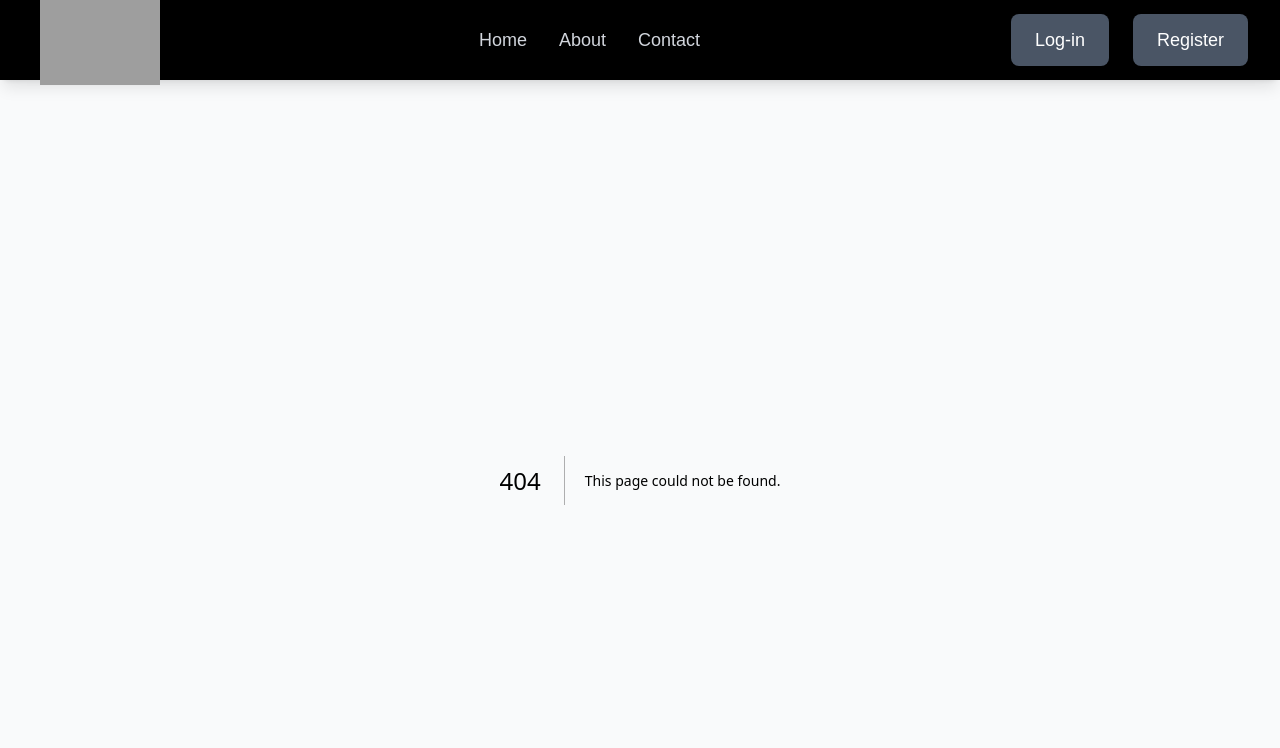
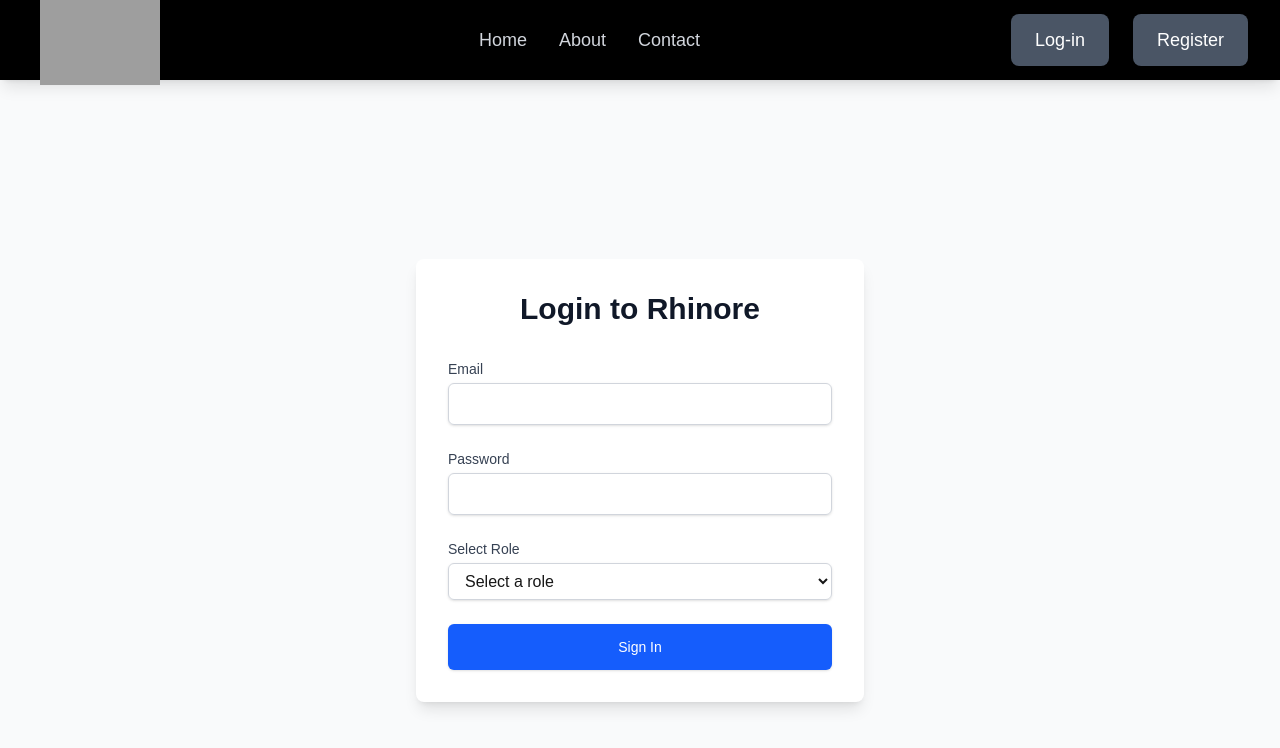
Before and after one commit to Tobibaka/rhinore, a Next.js app: page /login in a window 1280 px wide. Before the commit this address had no page. Shown: the top 748 px of the page. Built offline with nearby package versions, Linux system fonts and the light colour scheme; grey boxes are pictures that could not be loaded.

Commit message:
Add Contact, Login, and Overman pages with initial layout and functionality

```diff
--- /dev/null
+++ b/src/app/contact/page.tsx
@@ -0,0 +1,8 @@
+export default function ContactPage() {
+  return (
+    <div className="max-w-2xl mx-auto mt-24 p-8 bg-white rounded shadow text-center">
+      <h1 className="text-2xl font-bold mb-4">Contact</h1>
+      <p className="text-gray-600">This is a placeholder for the Contact page.</p>
+    </div>
+  );
+}
--- /dev/null
+++ b/src/app/login/page.tsx
@@ -0,0 +1,85 @@
+'use client';
+
+import { useState } from 'react';
+import { useRouter } from 'next/navigation';
+
+export default function LoginPage() {
+  const router = useRouter();
+  const [email, setEmail] = useState('');
+  const [password, setPassword] = useState('');
+  const [role, setRole] = useState('');
+
+  const handleLogin = (e: React.FormEvent) => {
+    e.preventDefault();
+    // In a real app, you'd validate credentials here
+    if (role === 'overman') {
+      router.push('/overman');
+    } else if (role === 'control-head') {
+      router.push('/admin');
+    }
+  };
+
+  return (
+    <div className="min-h-screen flex items-center justify-center bg-gray-50">
+      <div className="max-w-md w-full p-8 bg-white rounded-lg shadow-lg">
+        <div className="text-center mb-8">
+          <h1 className="text-3xl font-bold text-gray-900">Login to Rhinore</h1>
+        </div>
+
+        <form onSubmit={handleLogin} className="space-y-6">
+          <div>
+            <label htmlFor="email" className="block text-sm font-medium text-gray-700">
+              Email
+            </label>
+            <input
+              type="email"
+              id="email"
+              value={email}
+              onChange={(e) => setEmail(e.target.value)}
+              required
+              className="mt-1 block w-full px-3 py-2 border border-gray-300 rounded-md shadow-sm focus:outline-none focus:ring-blue-500 focus:border-blue-500"
+            />
+          </div>
+
+          <div>
+            <label htmlFor="password" className="block text-sm font-medium text-gray-700">
+              Password
+            </label>
+            <input
+              type="password"
+              id="password"
+              value={password}
+              onChange={(e) => setPassword(e.target.value)}
+              required
+              className="mt-1 block w-full px-3 py-2 border border-gray-300 rounded-md shadow-sm focus:outline-none focus:ring-blue-500 focus:border-blue-500"
+            />
+          </div>
+
+          <div>
+            <label htmlFor="role" className="block text-sm font-medium text-gray-700">
+              Select Role
+            </label>
+            <select
+              id="role"
+              value={role}
+              onChange={(e) => setRole(e.target.value)}
+              required
+              className="mt-1 block w-full px-3 py-2 border border-gray-300 rounded-md shadow-sm focus:outline-none focus:ring-blue-500 focus:border-blue-500"
+            >
+              <option value="">Select a role</option>
+              <option value="overman">Overman</option>
+              <option value="control-head">Control Head</option>
+            </select>
+          </div>
+
+          <button
+            type="submit"
+            className="w-full py-3 px-4 border border-transparent rounded-md shadow-sm text-sm font-medium text-white bg-blue-600 hover:bg-blue-700 focus:outline-none focus:ring-2 focus:ring-offset-2 focus:ring-blue-500"
+          >
+            Sign In
+          </button>
+        </form>
+      </div>
+    </div>
+  );
+}
--- /dev/null
+++ b/src/app/overman/page.tsx
@@ -0,0 +1,36 @@
+'use client'
+
+import React, { useState } from 'react'
+import Layout from '@/app/overman/str/components/Layout'
+import Sidebar from '@/app/overman/str/components/Sidebar'
+
+// Import all pages
+import Dashboard from '@/app/overman/str/pages/dashboard'
+import Task from '@/app/overman/str/pages/task'
+import Report from '@/app/overman/str/pages/report'
+import Connect from '@/app/overman/str/pages/connect'
+import Help from '@/app/overman/str/pages/help'
+import Spot from '@/app/overman/str/pages/spot'
+
+export default function Overman() {
+  const [activePage, setActivePage] = useState('dashboard')
+
+  const pages: Record<string, React.ReactNode> = {
+    dashboard: <Dashboard />,
+    task: <Task />,
+    report: <Report />,
+    connect: <Connect />,
+    help: <Help />,
+    spot: <Spot />,
+    login: <div>Logging out...</div>,
+  }
+
+  return (
+    <div className="flex">
+      <Sidebar activePage={activePage} onNavigate={setActivePage} />
+      <Layout>
+        <div className="w-full">{pages[activePage] || <Dashboard />}</div>
+      </Layout>
+    </div>
+  )
+}
```
